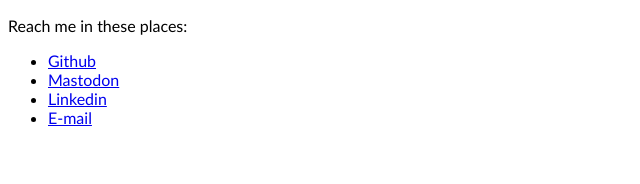
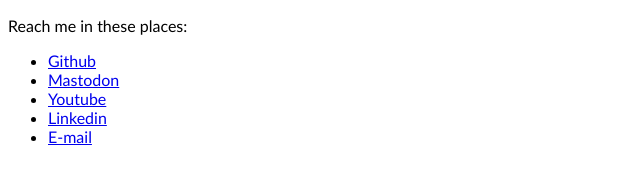
Before and after one commit to jsebrech/jsebrech.github.io, a plain HTML site: page index.html in a window 1280 px wide. Shown: the whole page, without its empty margins (0-640 px from the left). Drawn offline with Linux system fonts and the light colour scheme.

Commit message:
add youtube channel link

```diff
--- a/index.html
+++ b/index.html
@@ -15,6 +15,7 @@
     <ul>
       <li><a href="https://github.com/jsebrech">Github</a></li>
       <li><a href="https://mstdn.social/@joeri_s">Mastodon</a></li>
+      <li><a href="https://www.youtube.com/@discoveringdev">Youtube</a></li>
       <li><a href="https://www.linkedin.com/in/joeri-sebrechts-b20a752b/">Linkedin</a></li>
       <li><a href="mailto:joeri@sebrechts.net">E-mail</a></li>
     </ul>
```
